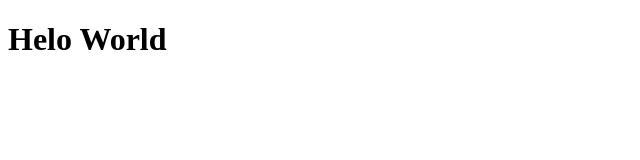
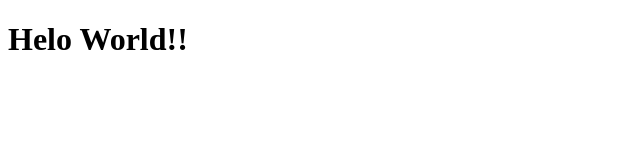
Before and after one commit to fabriciomelosilva/fabriciomelosilva.github.io, a plain HTML site: page index.html in a window 1280 px wide. Shown: the full height of the page, 0-640 px from the left. Drawn offline with Linux system fonts and the light colour scheme.

Commit message:
Update index.html

```diff
--- a/index.html
+++ b/index.html
@@ -7,6 +7,6 @@
     <meta name="viewport" content="width=device-width, initial-scale=1">
 </head>
 <body>
-    <h1>Helo World</h1>
+    <h1>Helo World!!</h1>
 </body>
 </html>
```
